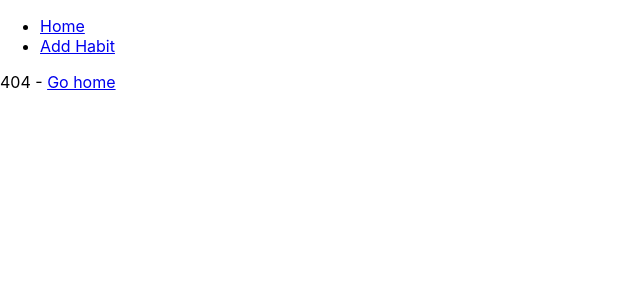
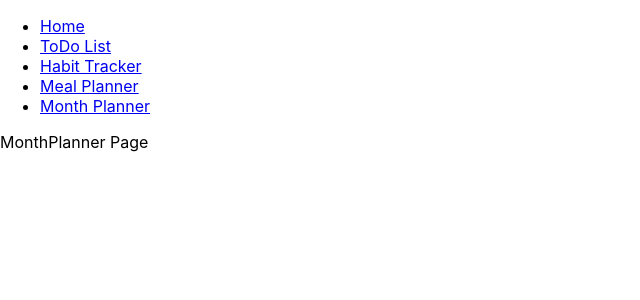
Before and after one commit to sNessie/bullet-journal, a React (Create React App) app: page /month-planner in a window 1280 px wide. Before the commit this address had no page. Shown: the top 300 px of the page, without its empty margins (0-640 px from the left). Built offline with nearby package versions, Linux system fonts and the light colour scheme.

Commit message:
add components files & routers, add routers to all components

```diff
--- a/src/App.css
+++ /dev/null
@@ -1,32 +0,0 @@
-.App {
-  text-align: center;
-}
-
-.App-logo {
-  animation: App-logo-spin infinite 20s linear;
-  height: 40vmin;
-}
-
-.App-header {
-  background-color: #282c34;
-  min-height: 100vh;
-  display: flex;
-  flex-direction: column;
-  align-items: center;
-  justify-content: center;
-  font-size: calc(10px + 2vmin);
-  color: white;
-}
-
-.App-link {
-  color: #61dafb;
-}
-
-@keyframes App-logo-spin {
-  from {
-    transform: rotate(0deg);
-  }
-  to {
-    transform: rotate(360deg);
-  }
-}
--- a/src/App.js
+++ /dev/null
@@ -1,24 +0,0 @@
-import React from 'react';
-import { BrowserRouter, Route, Switch, Link, NavLink } from 'react-router-dom';
-import './App.css';
-import AddForm from './components/AddForm/AddForm';
-import DashboardPage from './components/DashboardPage/DashboardPage';
-import NotFoundPage from './components/NotFoundPage/NotFoundPage';
-import Header from './components/Header/Header';
-
-
-const App = () => (
-    <BrowserRouter>
-    <div>
-      <Header />
-      <Switch>
-        <Route path="/" component={DashboardPage} exact={true} />
-        <Route path="/add" component={AddForm} />
-        <Route component={NotFoundPage} />
-      </Switch>
-    </div>
-  </BrowserRouter>
-);
-
-
-export default App;
--- a/src/components/AddForm/AddForm.js
+++ /dev/null
@@ -1,9 +0,0 @@
-import React, { Component } from 'react';
-
-const AddForm = () => (
-  <div>
-      AddForm Page
-  </div>
-);
-
-export default AddForm;
--- /dev/null
+++ b/src/components/HabitTracker/HabitTracker.js
@@ -0,0 +1,9 @@
+import React from 'react';
+
+const HabitTracker = () => (
+  <div>
+      HabitTracker Page
+  </div>
+);
+
+export default HabitTracker;
--- a/src/components/Header/Header.js
+++ b/src/components/Header/Header.js
@@ -4,8 +4,11 @@ import { NavLink } from 'react-router-dom';
 const Header = () => (
   <header>
       <ul>
-        <li><NavLink to="/" activeClassName="is-active" exact={true}>Home</NavLink></li>
-        <li><NavLink to="/add" activeClassName="is-active">Add Habit</NavLink></li>
+        <li><NavLink to="/" exact={true}>Home</NavLink></li>
+        <li><NavLink to="/to-do-list" >ToDo List</NavLink></li>
+        <li><NavLink to="/habit-tracker" >Habit Tracker</NavLink></li>
+        <li><NavLink to="/meal-planner" >Meal Planner</NavLink></li>
+        <li><NavLink to="/month-planner" >Month Planner</NavLink></li>
     </ul>
   </header>
 );
--- /dev/null
+++ b/src/components/MealPlanner/MealPlanner.js
@@ -0,0 +1,9 @@
+import React from 'react';
+
+const MealPlanner = () => (
+  <div>
+      MealPlanner Page
+  </div>
+);
+
+export default MealPlanner;
--- /dev/null
+++ b/src/components/MonthPlanner/MonthPlanner.js
@@ -0,0 +1,9 @@
+import React from 'react';
+
+const MonthPlanner = () => (
+  <div>
+      MonthPlanner Page
+  </div>
+);
+
+export default MonthPlanner;
--- /dev/null
+++ b/src/components/ToDoList/ToDoList.js
@@ -0,0 +1,9 @@
+import React from 'react';
+
+const ToDoList = () => (
+  <div>
+    ToDoList Page
+  </div>
+);
+
+export default ToDoList;
--- a/src/index.js
+++ b/src/index.js
@@ -1,7 +1,7 @@
 import React from 'react';
 import ReactDOM from 'react-dom';
 import './index.css';
-import App from './App';
+import App from './routers/App';
 import * as serviceWorker from './serviceWorker';
 
 ReactDOM.render(<App />, document.getElementById('root'));
--- /dev/null
+++ b/src/routers/App.js
@@ -0,0 +1,29 @@
+import React from 'react';
+import { BrowserRouter, Route, Switch} from 'react-router-dom';
+import DashboardPage from '../components/DashboardPage/DashboardPage';
+import HabitTracker from '../components/HabitTracker/HabitTracker';
+import NotFoundPage from '../components/NotFoundPage/NotFoundPage';
+import ToDoList from '../components/ToDoList/ToDoList';
+import MealPlanner from '../components/MealPlanner/MealPlanner';
+import MonthPlanner from '../components/MonthPlanner/MonthPlanner';
+import Header from '../components/Header/Header';
+
+
+const App = () => (
+    <BrowserRouter>
+    <div>
+      <Header />
+      <Switch>
+        <Route path="/" component={DashboardPage} exact={true} />
+        <Route path="/to-do-list" component={ToDoList} />
+        <Route path="/habit-tracker" component={HabitTracker} />
+        <Route path="/meal-planner" component={MealPlanner} />
+        <Route path="/month-planner" component={MonthPlanner} />
+        <Route component={NotFoundPage} />
+      </Switch>
+    </div>
+  </BrowserRouter>
+);
+
+
+export default App;
```
Also changed, not shown: src/logo.svg (deleted).
